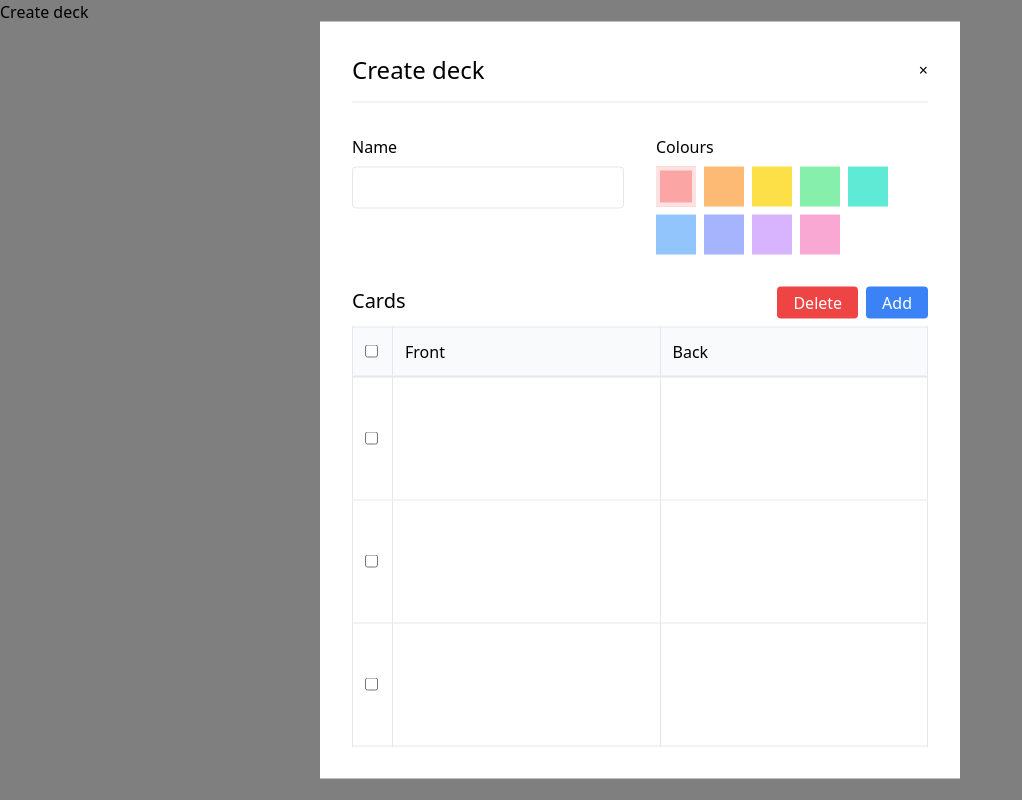
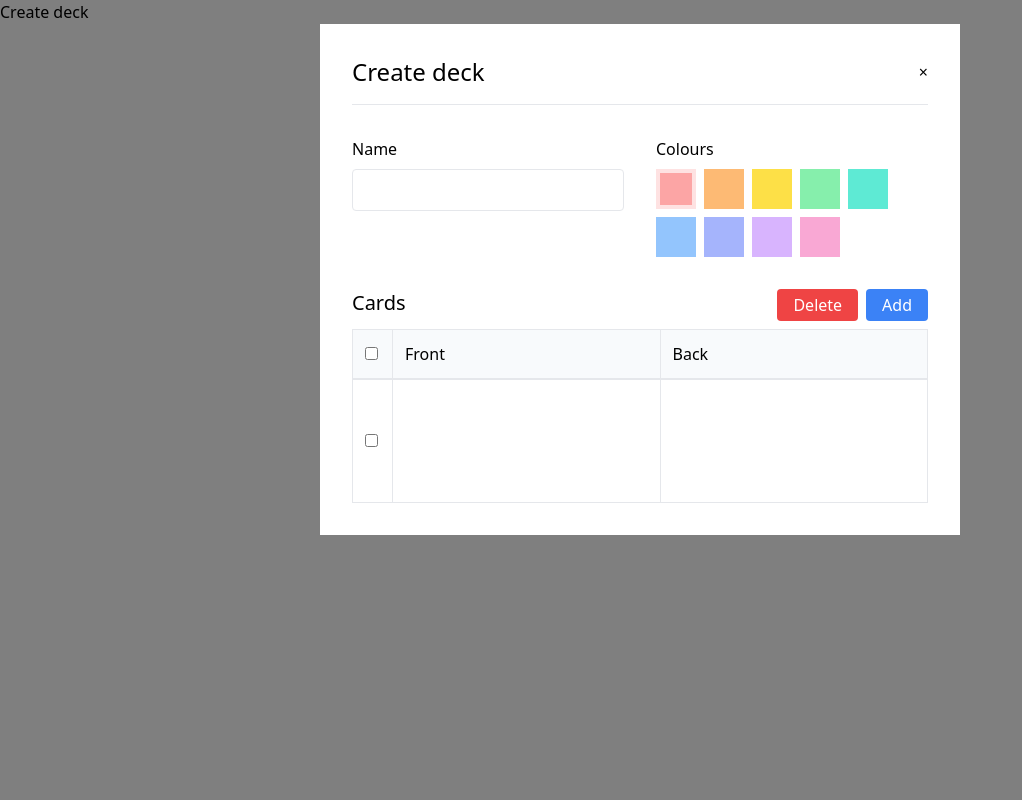
Before and after one commit to niyazmu/flashcards-app, a React (Vite) app: page / in a window 1280 px wide. Both pictures are taken after a click on the button "Create deck". Shown: the whole page, without its empty margins (0-1022 px from the left). Built offline with nearby package versions, Linux system fonts and the light colour scheme.

Commit message:
fix(modal): make content scrollable in y-direction

```diff
--- a/src/components/Modal.jsx
+++ b/src/components/Modal.jsx
@@ -7,16 +7,15 @@ function Modal(props) {
   return ReactDOM.createPortal(
     <>
       <div className="fixed bottom-0 left-0 right-0 top-0 z-10 bg-black bg-opacity-50"></div>
-      <div className="fixed left-1/2 top-1/2 z-10 w-2/4 -translate-x-1/2 -translate-y-1/2 transform bg-white p-8">
+      <div className="relative left-1/4 z-10 w-1/2 bg-white p-8">
         <div className="flex justify-between">
           <h1 className="text-2xl">{props.heading}</h1>
-          <button className="" onClick={props.close}>
-            &#215;
-          </button>
+          <button onClick={props.close}>&#215;</button>
         </div>
         <hr className="my-4"></hr>
         {props.children}
       </div>
+      <div className="mb-6"></div>
     </>,
     document.getElementById("portal")
   );
--- a/src/components/Table.jsx
+++ b/src/components/Table.jsx
@@ -3,8 +3,6 @@ import React, { useState } from "react";
 function Table() {
   const [cards, setCards] = useState([
     { card_id: 1, front: "", back: "", deck_id: 1, selected: false },
-    { card_id: 2, front: "", back: "", deck_id: 1, selected: false },
-    { card_id: 3, front: "", back: "", deck_id: 1, selected: false },
   ]);
   const [selectAll, setSelectAll] = useState(false);
 
```
